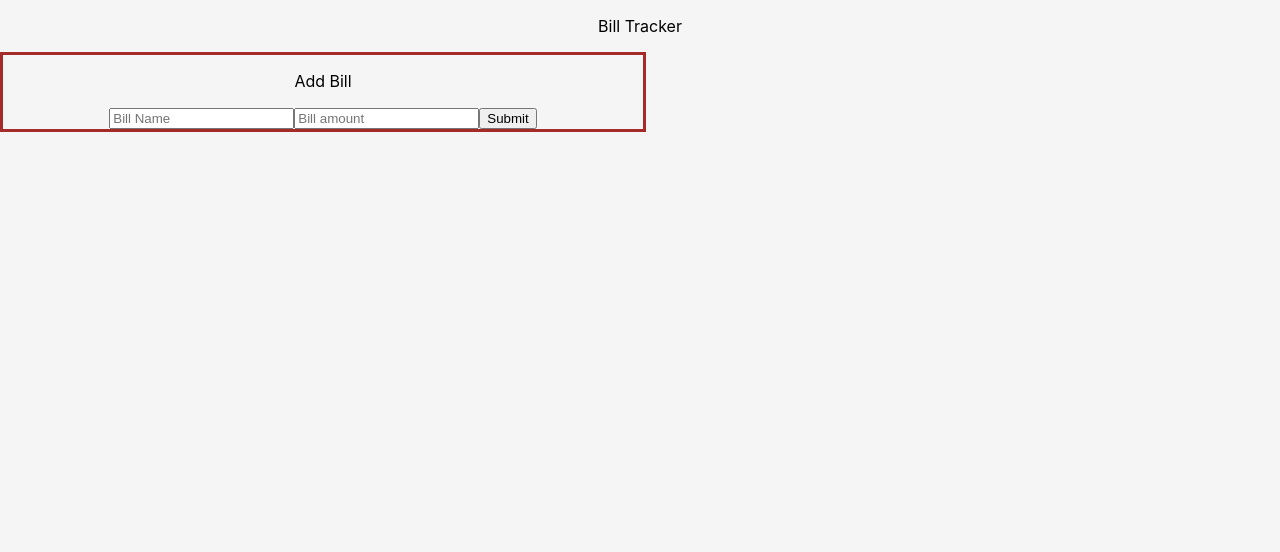
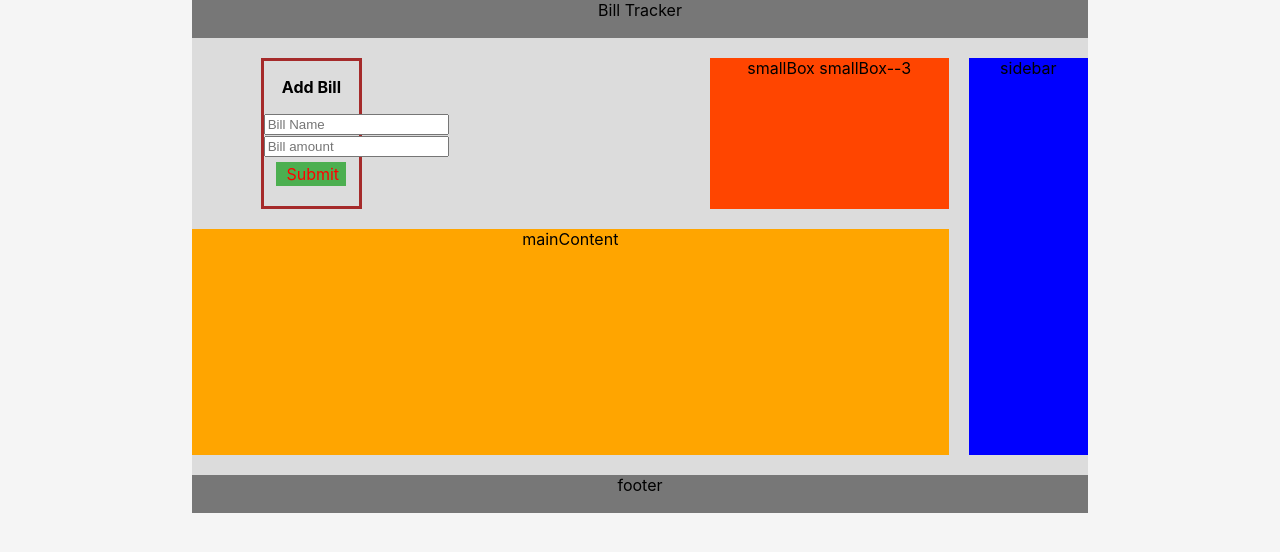
Before and after one commit to IsaiahDahlberg/BillTracker, a React (Create React App) app in the folder bill-tracker/: page / in a window 1280 px wide. Shown: the top 552 px of the page. Built offline with nearby package versions, Linux system fonts and the light colour scheme.

Commit message:
Add AddBill and DisplayAllBills

```diff
--- a/bill-tracker/src/App.css
+++ b/bill-tracker/src/App.css
@@ -16,8 +16,11 @@
 .AddBill{
   border: solid;
   border-color: brown;
-  align-items: center;
-  flex-direction: column;
-  justify-content: center;
-  width: 50%;
+  width: 40%;
+  margin: auto;
+  padding-bottom: 15px;
 }
+
+.AddBillButton{
+  color: #4CAF50;
+}
--- /dev/null
+++ b/bill-tracker/src/BillTracker.css
@@ -0,0 +1,50 @@
+.container{
+    margin: 0px auto;
+    width: 70%;
+    display: grid;
+    grid-template-columns: repeat(3, 2fr) 1fr;
+    grid-template-rows: 1fr 4fr 6fr 1fr;
+    grid-row-gap: 20px;
+    grid-column-gap: 20px;
+    background-color: gainsboro;
+}
+
+.mainContent{
+    background-color: orange;
+    grid-row: 3/4;
+    grid-column: 1/4;
+}
+
+.smallBox{
+    background-color: red;
+}
+
+.smallBox--1{
+    background-color: greenyellow;
+}
+
+.smallBox--2{
+    background-color: blueviolet;
+}
+
+.smallBox--3{
+    background-color: orangered;
+}
+
+.header{
+    background-color: #777;
+    grid-row: 1/1;
+    grid-column: 1/-1;
+}
+
+.footer{
+    background-color: #777;
+    grid-row: 4/ 5;
+    grid-column: 1/ -1;
+}
+
+.sidebar{
+    background-color: blue;
+    grid-row: 2 / 4;
+    grid-column: 4 / 5;
+}
--- a/bill-tracker/src/BillTracker.js
+++ b/bill-tracker/src/BillTracker.js
@@ -1,27 +1,45 @@
 import React from "react"
 import AddBill from "./component/AddBill"
+import DisplayAllBills from "./component/DisplayAllBills.js"
+import './BillTracker.css'
 
 class BillTracker extends React.Component{
     constructor(){
         super()
         this.state = {
-            bills: {}
+            bills: []
         }
 
         this.addBill = this.addBill.bind(this)
     }
 
     addBill = (name, value) =>{
-        alert("it works")
-        alert(name + value)
+       var bill = {Name:name,Amount:value}
+        this.setState(prevState=>{
+            var arr = prevState.bills
+            arr.push(bill)
+            return{
+                bills: arr
+            }
+        })
     }
 
     render(){
         return(
-            <div>
-                <p>Bill Tracker</p>
+            <div className="container">
+                <div className="header">Bill Tracker</div>
 
-                <AddBill addBill={this.addBill} />
+                <AddBill className="smallBox smallBox--1" addBill={this.addBill} />
+
+                <DisplayAllBills className="smallBox smallBox--2" bills={this.state.bills}/>
+
+                <div className="smallBox smallBox--3">smallBox smallBox--3</div>
+
+                <div className="sidebar">sidebar</div>
+
+                <div className="mainContent">mainContent</div>
+
+                <div className="footer">footer</div>
 
             </div>
         )
--- a/bill-tracker/src/component/AddBill.js
+++ b/bill-tracker/src/component/AddBill.js
@@ -1,4 +1,5 @@
 import React from "react"
+import "./styles/AddBill.css"
 
 class AddBill extends React.Component{
     constructor(props){
@@ -21,15 +22,15 @@ class AddBill extends React.Component{
     render(){
         return(
             <div className="AddBill">
-                <p>Add Bill</p>
-                <form onSubmit={()=>this.state.addBill(this.state.billName, this.state.amount)}>
+                <p><b>Add Bill</b></p>
+                <form>
 
                     <input
                         name="billName"
                         type="text"
                         value={this.state.billName}
                         onChange={this.handleChange}
-                        placeHolder="Bill Name"
+                        placeholder="Bill Name"
                     />
 
                     <input
@@ -37,10 +38,10 @@ class AddBill extends React.Component{
                         type="number"
                         value={this.state.amount}
                         onChange={this.handleChange}
-                        placeHolder="Bill amount"
+                        placeholder="Bill amount"
                     />
 
-                    <button>Submit</button>
+                    <div onClick={()=>this.state.addBill(this.state.billName, this.state.amount)} className="AddBillButton">Submit</div>
                 </form>
             </div>
         )
--- /dev/null
+++ b/bill-tracker/src/component/DisplayAllBills.js
@@ -0,0 +1,14 @@
+import React from 'react'
+
+function DisplayAllBills(props) {
+    return (<div>{props.bills.map((bill, index) => {
+        return (
+            <div key={index}>
+                {bill.Name} {bill.Amount}
+            </div>
+        )
+    })}</div>
+    )
+}
+
+export default DisplayAllBills
--- /dev/null
+++ b/bill-tracker/src/component/styles/AddBill.css
@@ -0,0 +1,7 @@
+.AddBillButton{
+    background-color: #4CAF50;
+    color: red;
+    width: 50px;
+    margin: 5px auto;
+    padding: 2px 10px;
+}
```
